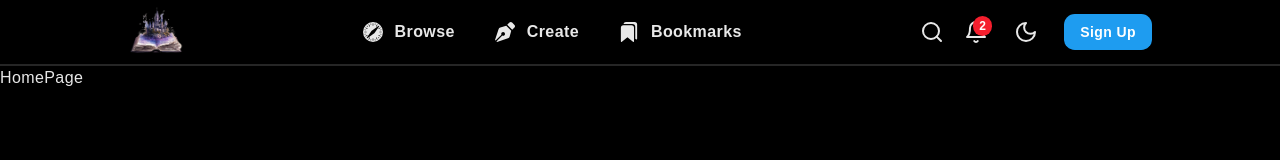
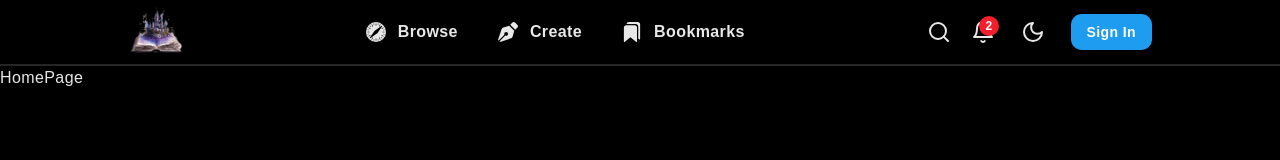
Before and after one commit to AshimMaskey/Novel-Management-System, a React (Vite) app in the folder frontend/: page / in a window 1280 px wide. Shown: the top 160 px of the page. Built offline with nearby package versions, Linux system fonts and the light colour scheme.

Commit message:
added 404 page

```diff
--- a/frontend/src/App.tsx
+++ b/frontend/src/App.tsx
@@ -8,6 +8,8 @@ import { ThemeProvider } from "./components/ui/theme-provider";
 import ProfilePage from "./pages/profile/ProfilePage";
 import NotificationPage from "./pages/notification/NotificationPage";
 import SearchPage from "./pages/search/SearchPage";
+import LoginPage from "./pages/LoginPage";
+import PageNotFound from "./pages/PageNotFound";
 const App = () => {
   return (
     <>
@@ -21,7 +23,9 @@ const App = () => {
             <Route path="/notifications" element={<NotificationPage />} />
             <Route path="/search" element={<SearchPage />} />
             <Route path="/profile" element={<ProfilePage />} />
+            <Route path="*" element={<PageNotFound />} />
           </Route>
+          <Route path="/login" element={<LoginPage />} />
         </Routes>
       </ThemeProvider>
     </>
--- a/frontend/src/layouts/components/Navbar.tsx
+++ b/frontend/src/layouts/components/Navbar.tsx
@@ -113,9 +113,11 @@ const Navbar = () => {
               </Button>
             </div>
             <div>
+              <Link to="/login">
                 <Button className="font-semibold" variant={"default"}>
-                Sign Up
+                  Sign In
                 </Button>
+              </Link>
             </div>
             {/* <div className="hover:cursor-pointer">
               <Avatar>
@@ -221,12 +223,14 @@ const Navbar = () => {
                     Toggle Theme
                   </Button>
 
+                  <Link to="/login">
                     <Button
                       className="w-full mt-2"
                       onClick={() => setOpen(false)}
                     >
-                    Sign Up
+                      Sign In
                     </Button>
+                  </Link>
                 </div>
               </SheetContent>
             </Sheet>
--- /dev/null
+++ b/frontend/src/pages/LoginPage.tsx
@@ -0,0 +1,7 @@
+import React from "react";
+
+const LoginPage = () => {
+  return <div>LoginPage</div>;
+};
+
+export default LoginPage;
--- /dev/null
+++ b/frontend/src/pages/PageNotFound.tsx
@@ -0,0 +1,24 @@
+import { Button } from "@/components/ui/button";
+import { Link } from "react-router-dom";
+
+const PageNotFound = () => {
+  return (
+    <section className="flex items-center py-30 bg-gray-50 dark:bg-gray-700">
+      <div className="container flex flex-col items-center ">
+        <div className="flex flex-col gap-6 max-w-md text-center">
+          <h2 className=" text-9xl text-gray-600 dark:text-gray-100">
+            <span className="sr-only">Error</span>404
+          </h2>
+          <p className="text-2xl md:text-3xl dark:text-gray-300">
+            Sorry, we couldn't find this page.
+          </p>
+          <Link to="/">
+            <Button>Back to homepage </Button>
+          </Link>
+        </div>
+      </div>
+    </section>
+  );
+};
+
+export default PageNotFound;
--- a/frontend/src/pages/search/SearchPage.tsx
+++ b/frontend/src/pages/search/SearchPage.tsx
@@ -1,5 +1,3 @@
-import React from "react";
-
 const SearchPage = () => {
   return <div>SearchPage</div>;
 };
```
Lines whose indentation alone changed are shown as unchanged.
